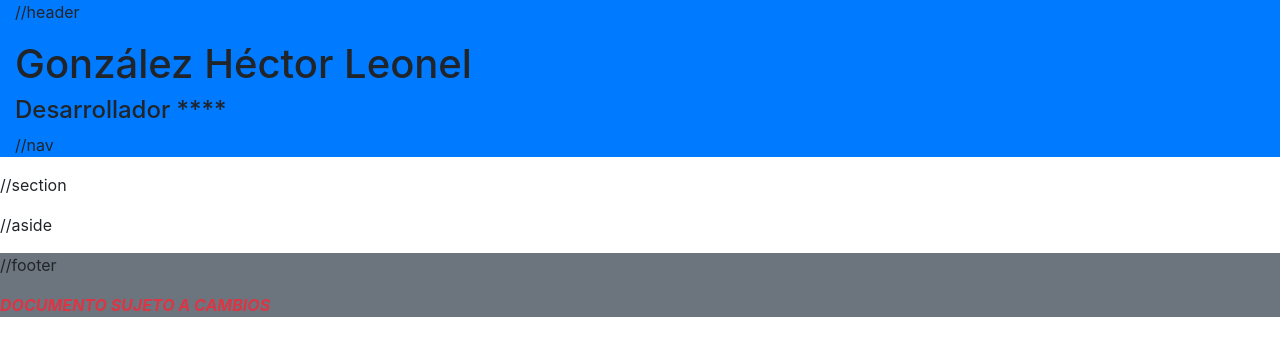
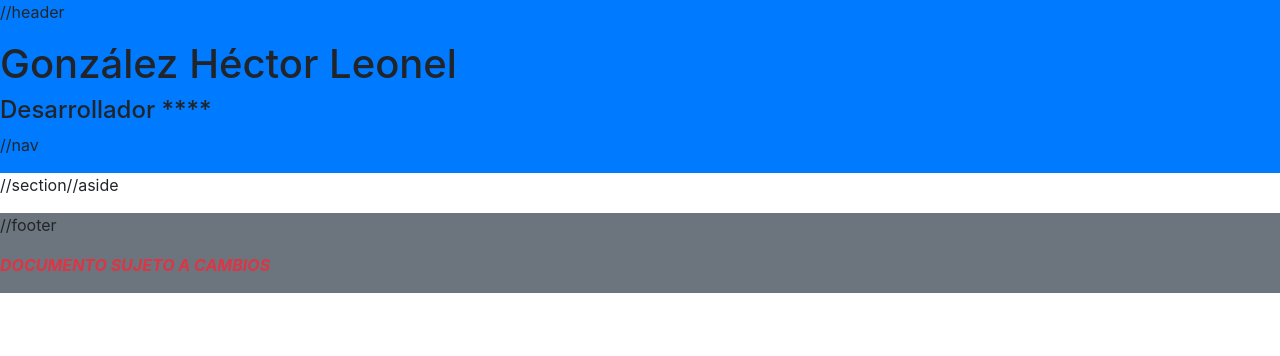
Before and after one commit to eletooor/Portafolio, a plain HTML site: page index.html in a window 1280 px wide. Drawn offline with nearby package versions, Linux system fonts and the light colour scheme.

Commit message:
final del dia 3

```diff
--- a/index.html
+++ b/index.html
@@ -12,27 +12,37 @@
 		  crossorigin="anonymous">
 </head>
 <body>
-	<div class="container-fluid bg-primary">
+	<div class="container-fluid">
+		<div class="row bg-primary">
 			<header>
 				<p>//header</p>
 				<h1>González Héctor Leonel</h1>
 				<h4>Desarrollador ****</h4>
 			</header>
+		</div>
+
+		<div class="row bg-primary">
 			<nav>
 				<p>//nav</p>
 			</nav>
 		</div>
 
+		<div class="row">
 			<section>
 				<p>//section</p>
 			</section>
 			<aside>
 				<p>//aside</p>
 			</aside>
-	<footer class="bg-secondary">
+		</div>
+
+		<div class="row bg-secondary">
+			<footer>
 				<p>//footer</p>
 				<p class="text-danger"><i><b>DOCUMENTO SUJETO A CAMBIOS</b></i></p>
 			</footer>
+		</div>
+	</div>
 
 	<!--Scripts Obligatorios para BootStrap-->
 	<script src="https://code.jquery.com/jquery-3.5.1.slim.min.js"
@@ -47,5 +57,6 @@
 			integrity="sha384-B4gt1jrGC7Jh4AgTPSdUtOBvfO8shuf57BaghqFfPlYxofvL8/KUEfYiJOMMV+rV"
 			crossorigin="anonymous">
 	</script>
+
 </body>
 </html>
```
Lines whose indentation alone changed are shown as unchanged.
